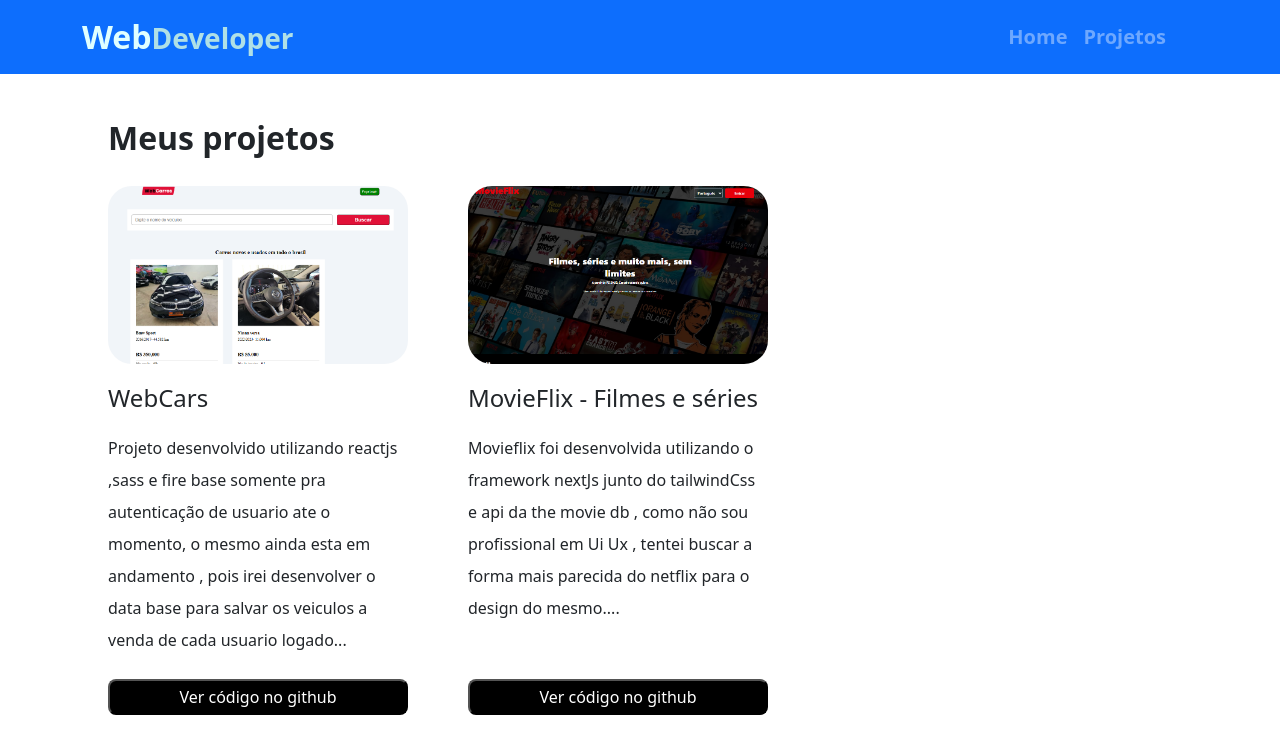
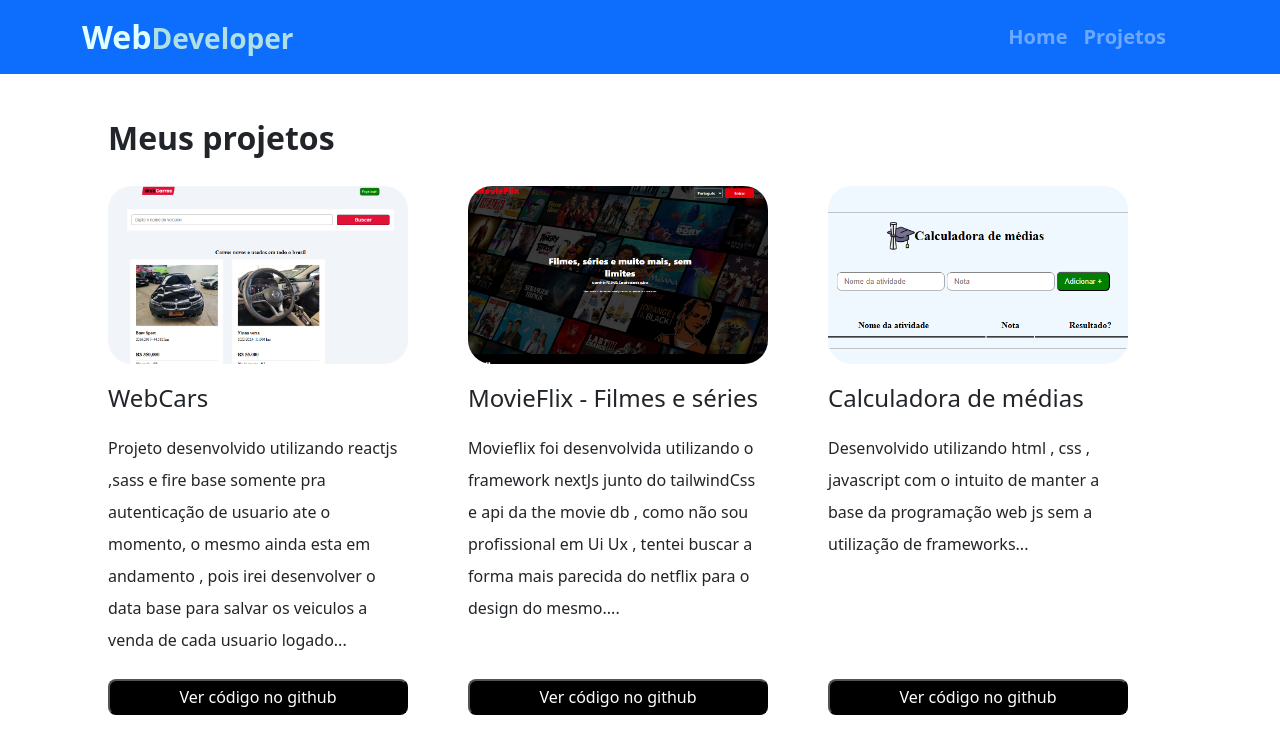
Before and after one commit to paulo-beltramin/portifolio, a React (Vite) app: page /projetos in a window 1280 px wide. Shown: the top 754 px of the page. Built offline with nearby package versions, Linux system fonts and the light colour scheme.

Commit message:
add new project I new build

```diff
--- a/src/pages/Projects/index.tsx
+++ b/src/pages/Projects/index.tsx
@@ -1,6 +1,7 @@
 import { Link } from "react-router"
 import cars from '../../assets/cars.png'
 import movie from '../../assets/movie.png'
+import calc from '../../assets/calc.png'
 import style from './style.module.scss'
 
 export const Projects = () => {
@@ -54,6 +55,26 @@
             </div>
           </div>
 
+          <div className={style.list}>
+            <Link to={'https://calc-medias-iota.vercel.app/'} target="_blank">
+
+              <img src={calc} alt="" title="Clique para ver o projeto" />
+            </Link>
+            <p className={style.title}>
+              Calculadora de médias
+            </p>
+
+            <span>
+              Desenvolvido utilizando html , css , javascript  com o intuito de manter a base da programação web js sem a utilização
+              de frameworks...
+            </span>
+            <div >
+              <Link to="https://github.com/paulo-beltramin/calc-medias" target="_blank">
+                <button>Ver código no github</button>
+              </Link>
+            </div>
+          </div>
+
 
         </div>
       </section>
```
Also changed, not shown: src/assets/calc.png (added), 4 other files (tests, documents, lock files or other folders). Lines whose indentation alone changed are shown as unchanged.
